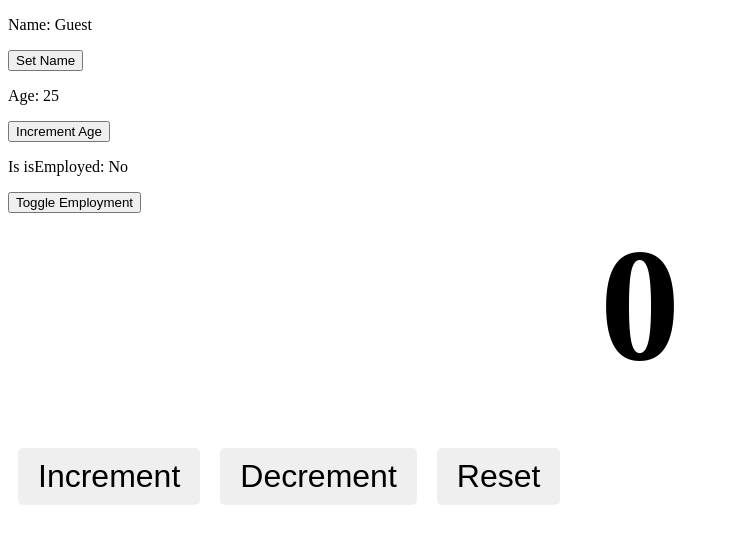
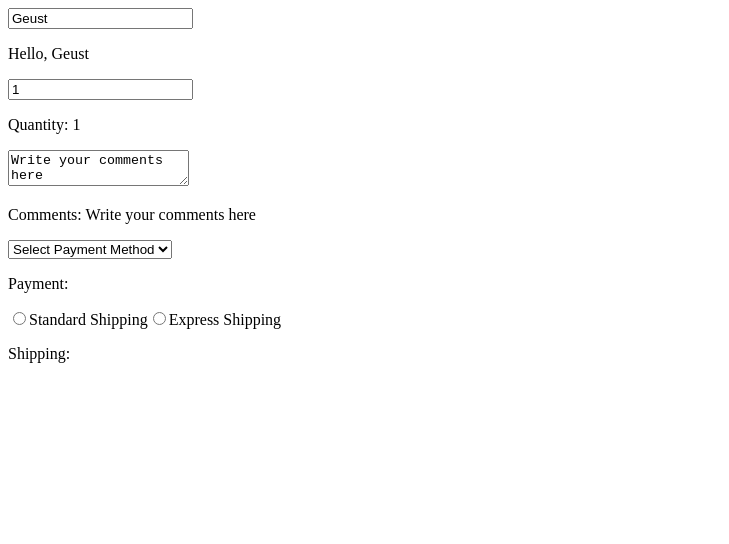
Before and after one commit to krzysztofautomatyk/ReactLearn, a React (Vite) app: page / in a window 1280 px wide. Shown: the top 544 px of the page, without its empty margins (0-729 px from the left). Built offline with nearby package versions, Linux system fonts and the light colour scheme.

Commit message:
9. OnChange event - input, textarea, select, radio

```diff
--- a/src/App.jsx
+++ b/src/App.jsx
@@ -1,12 +1,12 @@
 import MyComponent from "./MyComponent.jsx";
-import Counter  from "./Counter.jsx";
+
 
 function App() {
   return (
     <>
       <MyComponent />
 
-      <Counter />
+
 
     </>
   );
--- a/src/Counter.jsx
+++ /dev/null
@@ -1,28 +0,0 @@
-import React, { useState } from 'react';
-
-function Counter() {
-    const [count, setCount] = useState(0);
-
-    const increment = () => {
-        setCount(prevCount => prevCount + 1);
-    };
-
-    const decrement = () => {
-        setCount(prevCount => prevCount - 1);
-    };
-
-    const reset = () => {
-        setCount(0);
-    };
-
-    return (
-        <div className="counter-container">
-            <p className="counter-display">{count}</p>
-            <button className="counter-button" onClick={increment}>Increment</button>
-            <button className="counter-button" onClick={decrement}>Decrement</button>
-            <button className="counter-button" onClick={reset}>Reset</button>
-        </div>
-    );
-}
-
-export default Counter;
--- a/src/MyComponent.jsx
+++ b/src/MyComponent.jsx
@@ -3,32 +3,62 @@ import React,  {useState} from 'react';
 
 function MyComponent() {
 
-    const [name, setName] = useState("Guest");
-    const [age, setAge] = useState(25);
-    const [isEmployed, setIsEmployed] = useState(false);
+    const [name, setName] = useState("Geust");
+    const [quantity, setQuantity] = useState(1);
+    const [comments, setComments] = useState("Write your comments here");
+    const [payment, setPayment] = useState("");
+    const [shipping, setShipping] = useState("");
 
-    const updateName = () => {
-        setName('John Doe');
+    function handleNameChange(event) {
+        setName(event.target.value);
     }
 
-    const incrementAge = () => {
-        setAge(age + 1);
+    function handleQuantityChange(event) {
+        setQuantity(event.target.value);
     }
 
-    const toggleEmployment = () => {
-           setIsEmployed(!isEmployed);
+    function handleCommentsChange(event) {
+        setComments(event.target.value);
     }
 
-    return(<div>
-        <p>Name: {name}</p>
-        <button onClick={updateName}>Set Name</button>
+    function handlePaymentChange(event) {
+        setPayment(event.target.value);
+    }
 
-        <p>Age: {age}</p>
-        <button onClick={incrementAge}>Increment Age</button>
+    function handleShippingChange(event) {
+        setShipping(event.target.value);
+    }
 
-        <p>Is isEmployed: {isEmployed ? "Yes" : "No"}</p>
-        <button onClick={toggleEmployment}>Toggle Employment</button>
-    </div>)
+    return (
+        <div >
+            <input value={name} onChange={handleNameChange} />
+            <p>Hello, {name}</p>
+
+            <input value={quantity} onChange={handleQuantityChange} type='number' />
+            <p>Quantity: {quantity}</p>
+
+            <textarea value={comments} onChange={handleCommentsChange}
+            placeholder="Write your comments here" />
+            <p>Comments: {comments}</p>
+
+            <select value={payment} onChange={handlePaymentChange}>
+                <option value="">Select Payment Method</option>
+                <option value="credit">Credit Card</option>
+                <option value="debit">Debit Card</option>
+                <option value="netbanking">Net Banking</option>
+            </select>
+            <p>Payment: {payment}</p>
+
+            <input type="radio" value="standard" checked={shipping === "standard"}
+            onChange={handleShippingChange} />
+            <label>Standard Shipping</label>
+            <input type="radio" value="express" checked={shipping === "express"}
+            onChange={handleShippingChange} />
+            <label>Express Shipping</label>
+            <p>Shipping: {shipping}</p>
+
+        </div>
+    );
 }
 
 export default MyComponent;
```
